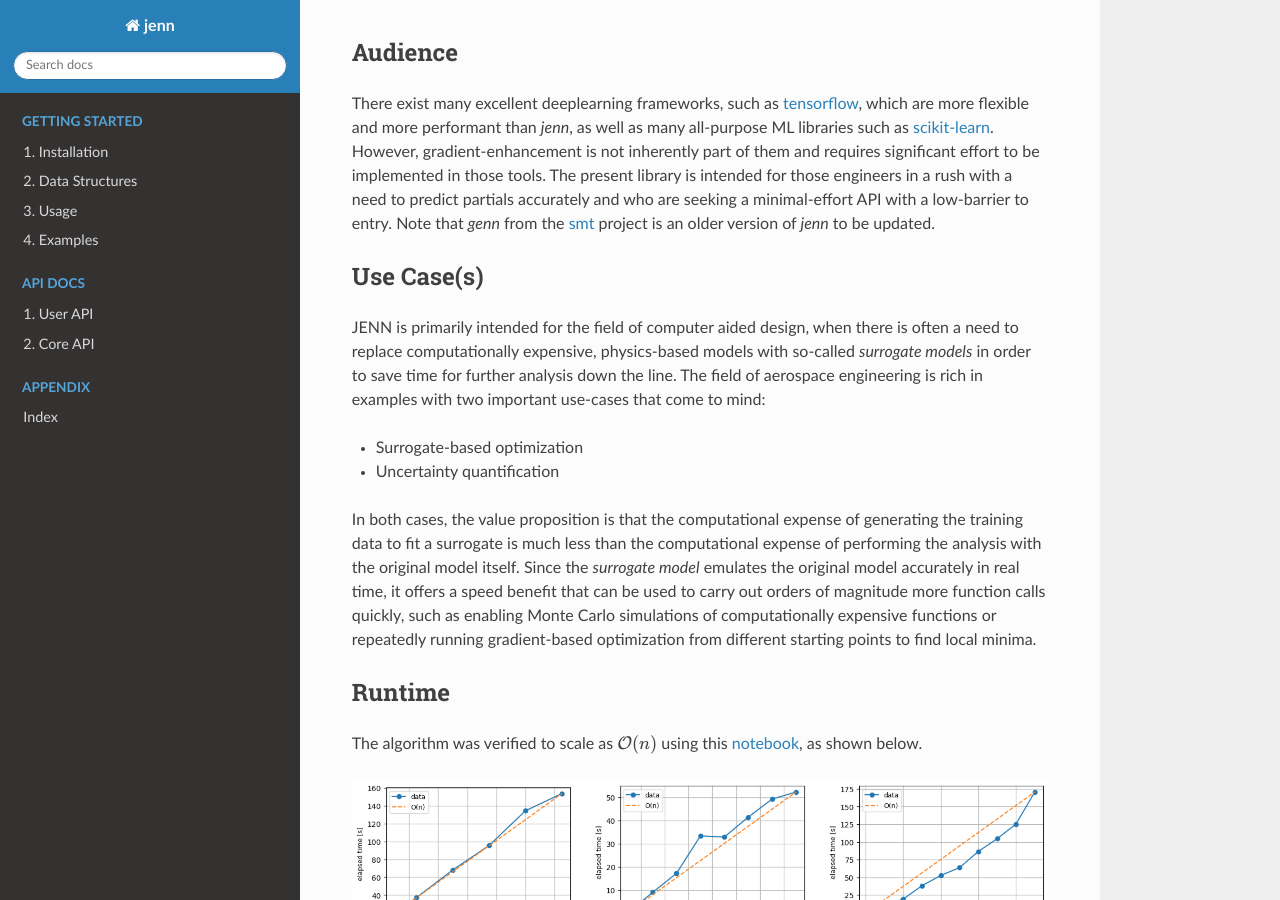
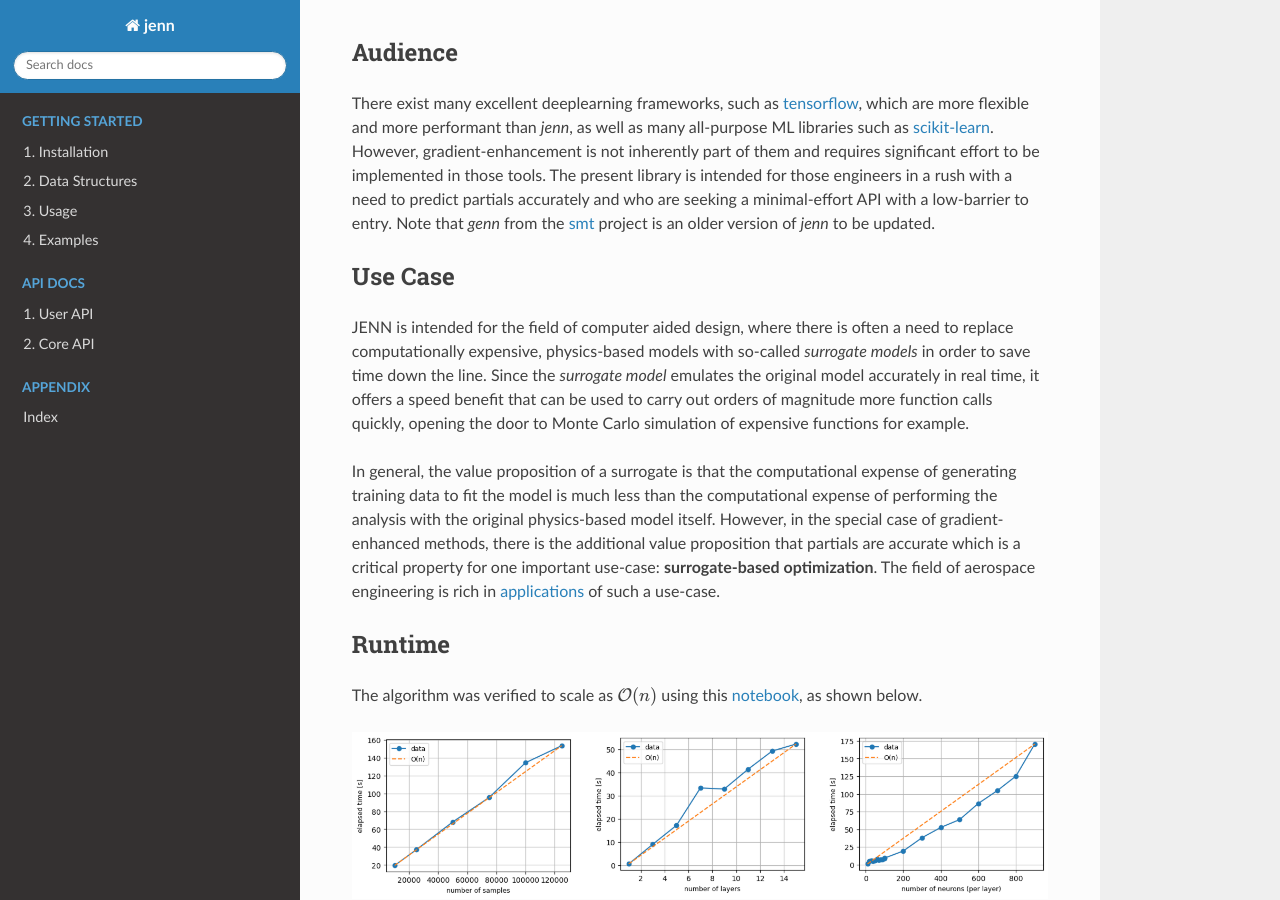
Before and after one commit to shb84/JENN, a Sphinx documentation site: the page built from docs/source/index.rst, in a window 1280 px wide and 900 px high, scrolled down 934 px. Built offline with Sphinx 7.4.7 and the Read the Docs theme 2.0.0, drawn with Linux system fonts in a browser that asks for light colours.

Commit message:
docs: updated docs

```diff
--- a/docs/source/index.rst
+++ b/docs/source/index.rst
@@ -43,24 +43,21 @@ seeking a minimal-effort API with a low-barrier to entry. Note that `genn` from
 `smt <https://smt.readthedocs.io/en/latest/_src_docs/surrogate_models/genn.html>`_
 project is an older version of `jenn` to be updated.
 
-Use Case(s)
------------
+Use Case
+--------
 
-JENN is primarily intended for the field of computer aided design, when there is often
+JENN is intended for the field of computer aided design, where there is often
 a need to replace computationally expensive, physics-based models with so-called `surrogate models` in
-order to save time for further analysis down the line. The field of aerospace engineering is
-rich in examples with two important use-cases that come to mind:
+order to save time down the line. Since the `surrogate model` emulates the original model accurately
+in real time, it offers a speed benefit that can be used to carry out orders of magnitude
+more function calls quickly, opening the door to Monte Carlo simulation of expensive functions for example.
 
-* Surrogate-based optimization
-* Uncertainty quantification
-
-In both cases, the value proposition is that the computational expense of
-generating the training data to fit a surrogate is much less than the
-computational expense of performing the analysis with the original model itself.
-Since the `surrogate model` emulates the original model accurately
-in real time, it offers a speed benefit that can be used to carry out orders of magnitude
-more function calls quickly, such as enabling Monte Carlo simulations of computationally expensive functions
-or repeatedly running gradient-based optimization from different starting points to find local minima.
+In general, the value proposition of a surrogate is that the computational
+expense of generating training data to fit the model
+is much less than the computational expense of performing the analysis with the original physics-based model itself.
+However, in the special case of gradient-enhanced methods, there is the additional value proposition that partials
+are accurate which is a critical property for one important use-case: **surrogate-based optimization**. The field of
+aerospace engineering is rich in `applications <https://doi.org/10.1002/9780470686652.eae496>`_ of such a use-case.
 
 Runtime
 -------
```
Also changed, not shown: README.md (+11 -14 lines).
